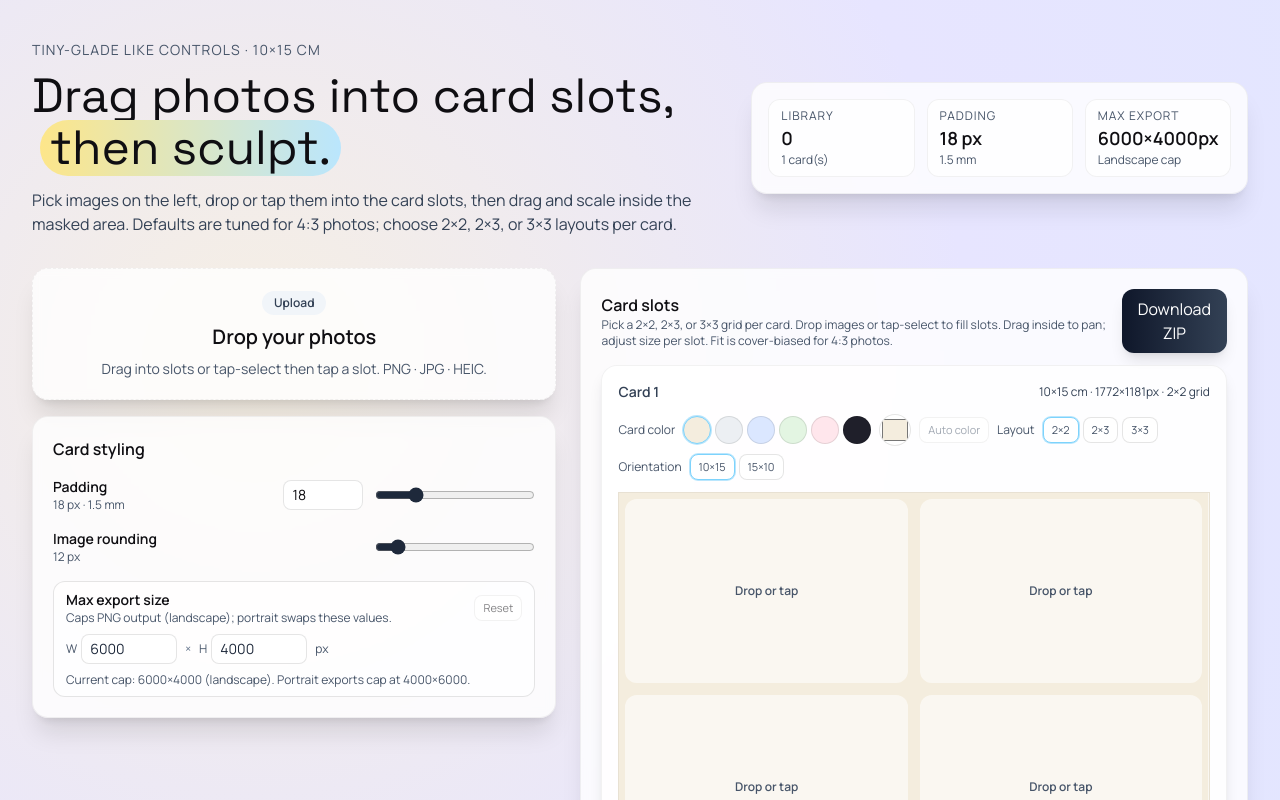
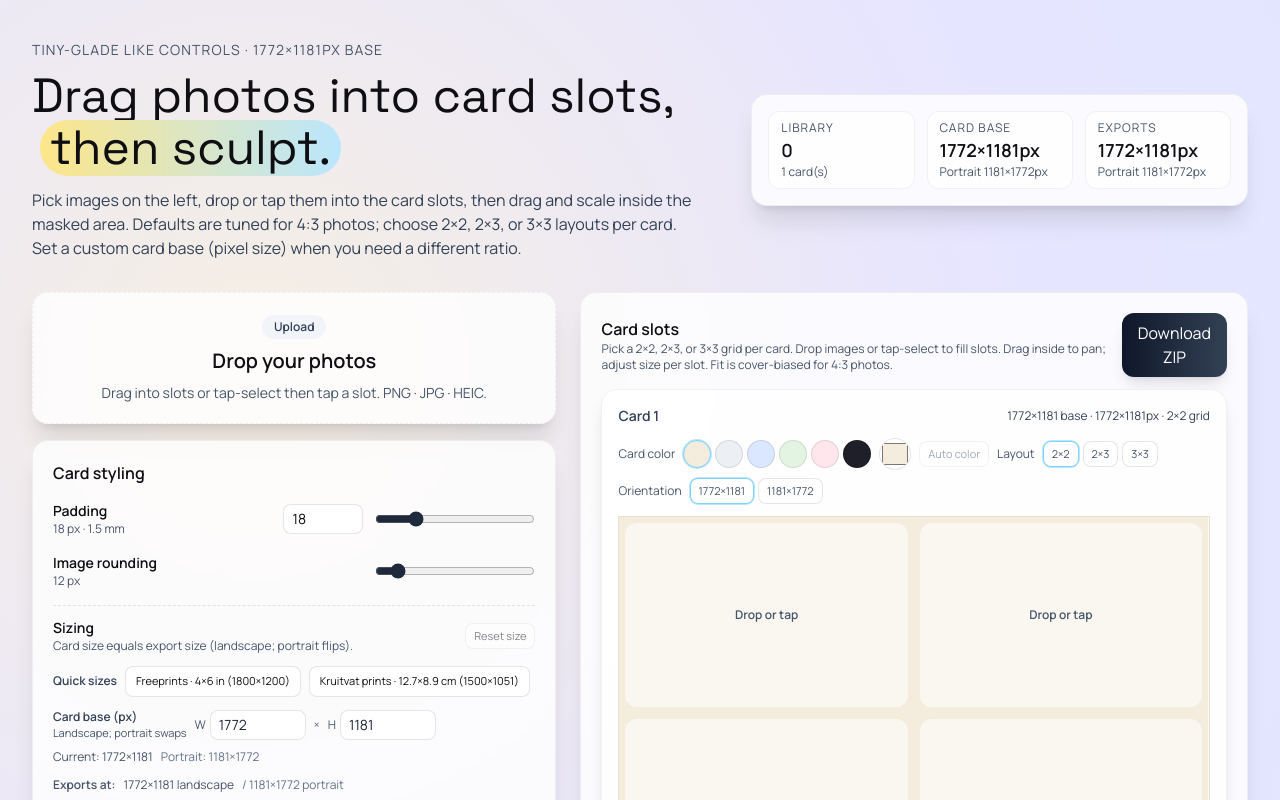
Before and after one commit to Nickdev8/freeprintsplitter, a React (Vite) app in the folder app/: page / in a window 1280 px wide. Shown: the top 800 px of the page. Built offline with nearby package versions, Linux system fonts and the light colour scheme.

Commit message:
added in fixed size options

```diff
--- a/app/src/App.tsx
+++ b/app/src/App.tsx
@@ -40,9 +40,21 @@ const MAX_CARD_SCALE = 4;
 const DEFAULT_PADDING = 18;
 const DEFAULT_PADDING_COLOR = "#f4edde";
 const DEFAULT_ROUNDING = 12;
-const DEFAULT_MAX_EXPORT_SIZE: ExportSize = { width: 6000, height: 4000 };
-const MIN_EXPORT_SIZE = 500;
-const MAX_EXPORT_SIZE = 12000;
+const DEFAULT_BASE_CARD_SIZE: ExportSize = {
+  width: Math.round((CM_WIDTH / 2.54) * DPI),
+  height: Math.round((CM_HEIGHT / 2.54) * DPI)
+};
+const PRESET_BASE_SIZES: { label: string; description: string; width: number; height: number }[] = [
+  { label: "Freeprints", description: "4×6 in", width: 1800, height: 1200 },
+  {
+    label: "Kruitvat prints",
+    description: "12.7×8.9 cm",
+    width: Math.round((12.7 / 2.54) * DPI),
+    height: Math.round((8.9 / 2.54) * DPI)
+  }
+];
+const MIN_BASE_SIZE = 300;
+const MAX_BASE_SIZE = 12000;
 
 type LayoutKey = "2x2" | "2x3" | "3x3";
 type LayoutPreset = {
@@ -73,17 +85,13 @@ const colorPresets = [
 
 const buildId = () => Math.random().toString(36).slice(2);
 
-const LANDSCAPE_SIZE = {
-  width: Math.round((CM_WIDTH / 2.54) * DPI),
-  height: Math.round((CM_HEIGHT / 2.54) * DPI)
+const getSizeForOrientation = (orientation: "landscape" | "portrait", baseSize: ExportSize) =>
+  orientation === "landscape"
+    ? baseSize
+    : {
+        width: baseSize.height,
+        height: baseSize.width
       };
-const PORTRAIT_SIZE = {
-  width: LANDSCAPE_SIZE.height,
-  height: LANDSCAPE_SIZE.width
-};
-
-const getSizeForOrientation = (orientation: "landscape" | "portrait") =>
-  orientation === "landscape" ? LANDSCAPE_SIZE : PORTRAIT_SIZE;
 
 const getMaxSizeForOrientation = (maxSize: ExportSize, orientation: "landscape" | "portrait") =>
   orientation === "landscape"
@@ -95,10 +103,10 @@ const getMaxSizeForOrientation = (maxSize: ExportSize, orientation: "landscape"
 
 const clamp = (val: number, min: number, max: number) => Math.min(max, Math.max(min, val));
 
-function getCardScale(card: Card, padding: number) {
-  const baseSize = getSizeForOrientation(card.orientation);
+function getCardScale(card: Card, padding: number, baseSize: ExportSize) {
+  const baseSizeForOrientation = getSizeForOrientation(card.orientation, baseSize);
   const layout = getLayout(card.layout);
-  const metrics = getSlotMetrics(0, baseSize, padding, layout);
+  const metrics = getSlotMetrics(0, baseSizeForOrientation, padding, layout);
   const innerW = metrics.innerW;
   const innerH = metrics.innerH;
   let maxW = 0;
@@ -114,9 +122,14 @@ function getCardScale(card: Card, padding: number) {
   return clamp(scaleNeeded, 1, MAX_CARD_SCALE);
 }
 
-function getScaledCardSize(card: Card, padding: number, maxSize: ExportSize = DEFAULT_MAX_EXPORT_SIZE) {
-  const base = getSizeForOrientation(card.orientation);
-  const scale = getCardScale(card, padding);
+function getScaledCardSize(
+  card: Card,
+  padding: number,
+  maxSize: ExportSize,
+  baseSize: ExportSize = DEFAULT_BASE_CARD_SIZE
+) {
+  const base = getSizeForOrientation(card.orientation, baseSize);
+  const scale = getCardScale(card, padding, baseSize);
   const maxForOrientation = getMaxSizeForOrientation(maxSize, card.orientation);
   const maxWidthScale = maxForOrientation.width > 0 ? maxForOrientation.width / base.width : Infinity;
   const maxHeightScale = maxForOrientation.height > 0 ? maxForOrientation.height / base.height : Infinity;
@@ -324,7 +337,7 @@ function App() {
   const [cards, setCards] = useState<Card[]>([createEmptyCard()]);
   const [padding, setPadding] = useState(DEFAULT_PADDING);
   const [rounding, setRounding] = useState(DEFAULT_ROUNDING);
-  const [maxExportSize, setMaxExportSize] = useState<ExportSize>({ ...DEFAULT_MAX_EXPORT_SIZE });
+  const [baseCardSize, setBaseCardSize] = useState<ExportSize>({ ...DEFAULT_BASE_CARD_SIZE });
   const [hovering, setHovering] = useState(false);
   const [selectedImageId, setSelectedImageId] = useState<string | null>(null);
   const [isFilling, setIsFilling] = useState(false);
@@ -351,14 +364,19 @@ function App() {
     []
   );
 
-  const setMaxExportDimension = (key: keyof ExportSize, value: number) => {
+  const setBaseCardDimension = (key: keyof ExportSize, value: number) => {
     const numeric = Number(value);
-    const safeValue = Number.isFinite(numeric) ? numeric : DEFAULT_MAX_EXPORT_SIZE[key];
-    const clamped = clamp(Math.round(safeValue), MIN_EXPORT_SIZE, MAX_EXPORT_SIZE);
-    setMaxExportSize((prev) => ({ ...prev, [key]: clamped }));
+    const safeValue = Number.isFinite(numeric) ? numeric : DEFAULT_BASE_CARD_SIZE[key];
+    const clamped = clamp(Math.round(safeValue), MIN_BASE_SIZE, MAX_BASE_SIZE);
+    setBaseCardSize((prev) => ({ ...prev, [key]: clamped }));
   };
 
-  const resetMaxExportSize = () => setMaxExportSize({ ...DEFAULT_MAX_EXPORT_SIZE });
+  const resetBaseCardSize = () => setBaseCardSize({ ...DEFAULT_BASE_CARD_SIZE });
+  const applyBasePreset = (width: number, height: number) => {
+    const w = clamp(Math.round(width), MIN_BASE_SIZE, MAX_BASE_SIZE);
+    const h = clamp(Math.round(height), MIN_BASE_SIZE, MAX_BASE_SIZE);
+    setBaseCardSize({ width: w, height: h });
+  };
 
   const handleFiles = async (files: FileList | null) => {
     if (!files?.length) return;
@@ -443,7 +461,7 @@ function App() {
 
       const resolveMetrics = (card: Card, slotIndex: number) => {
         const layout = getLayout(card.layout);
-        const size = getSizeForOrientation(card.orientation);
+        const size = getSizeForOrientation(card.orientation, baseCardSize);
         return getSlotMetrics(slotIndex, size, padding, layout);
       };
 
@@ -486,7 +504,9 @@ function App() {
   };
 
   const paddingInMm = (padding / DPI) * 25.4;
-  const exportSizeLabel = formatSize(maxExportSize.width, maxExportSize.height);
+  const exportSizeLabel = formatSize(baseCardSize.width, baseCardSize.height);
+  const baseSizeLabel = formatSize(baseCardSize.width, baseCardSize.height);
+  const portraitBaseLabel = formatSize(baseCardSize.height, baseCardSize.width);
   const resetStyling = () => {
     setPadding(DEFAULT_PADDING);
     setRounding(DEFAULT_ROUNDING);
@@ -521,7 +541,7 @@ function App() {
   };
 
   const renderCardToBlob = async (card: Card): Promise<Blob | null> => {
-    const cardSize = getScaledCardSize(card, padding, maxExportSize);
+    const cardSize = getScaledCardSize(card, padding, baseCardSize, baseCardSize);
     const scaledPadding = padding * cardSize.scale;
     const layout = getLayout(card.layout);
     const canvas = document.createElement("canvas");
@@ -591,31 +611,12 @@ function App() {
     URL.revokeObjectURL(url);
   };
 
-  const controlBlock = [
-    {
-      label: "Padding",
-      value: padding,
-      description: `${padding.toFixed(0)} px · ${paddingInMm.toFixed(1)} mm`,
-      min: 0,
-      max: 80,
-      onChange: (v: number) => setPadding(v)
-    },
-    {
-      label: "Image rounding",
-      value: rounding,
-      description: `${rounding.toFixed(0)} px`,
-      min: 0,
-      max: 120,
-      onChange: (v: number) => setRounding(v)
-    },
-  ];
-
   return (
     <div className="max-w-screen-xl mx-auto px-4 md:px-8 py-10 space-y-8 text-ink">
       <header className="grid lg:grid-cols-[1.4fr,1fr] gap-6 items-center">
         <div className="space-y-3">
           <p className="uppercase tracking-[0.08em] text-sm text-slate-600">
-            Tiny-glade like controls · 10×15 cm
+            Tiny-glade like controls · {baseSizeLabel}px base
           </p>
           <h1 className="text-3xl sm:text-4xl lg:text-5xl font-display leading-tight">
             Drag photos into card slots,
@@ -626,16 +627,17 @@ function App() {
           <p className="text-slate-700 max-w-2xl">
             Pick images on the left, drop or tap them into the card slots, then drag and scale inside
             the masked area. Defaults are tuned for 4:3 photos; choose 2×2, 2×3, or 3×3 layouts per card.
+            Set a custom card base (pixel size) when you need a different ratio.
           </p>
         </div>
         <div className="grid grid-cols-3 gap-3 glass rounded-2xl p-4">
           <Stat label="Library" primary={`${images.length}`} secondary={`${cards.length} card(s)`} />
           <Stat
-            label="Padding"
-            primary={`${padding.toFixed(0)} px`}
-            secondary={`${paddingInMm.toFixed(1)} mm`}
+            label="Card base"
+            primary={`${baseSizeLabel}px`}
+            secondary={`Portrait ${portraitBaseLabel}px`}
           />
-          <Stat label="Max export" primary={`${exportSizeLabel}px`} secondary="Landscape cap" />
+          <Stat label="Exports" primary={`${exportSizeLabel}px`} secondary={`Portrait ${portraitBaseLabel}px`} />
         </div>
       </header>
 
@@ -692,37 +694,56 @@ function App() {
                 onChange={(v) => setRounding(v)}
                 onReset={rounding !== DEFAULT_ROUNDING ? () => setRounding(DEFAULT_ROUNDING) : undefined}
               />
-              <div className="rounded-xl border border-black/10 bg-white/70 px-3 py-2 flex flex-col gap-2">
-                <div className="flex items-center justify-between gap-3">
+              <div className="space-y-3 pt-3 border-t border-dashed border-black/10">
+                <div className="flex flex-col sm:flex-row sm:items-center sm:justify-between gap-2">
                   <div>
-                    <p className="text-sm font-semibold">Max export size</p>
-                    <p className="text-xs text-slate-600">
-                      Caps PNG output (landscape); portrait swaps these values.
-                    </p>
+                    <p className="text-sm font-semibold">Sizing</p>
+                    <p className="text-xs text-slate-600">Card size equals export size (landscape; portrait flips).</p>
                   </div>
                   <button
                     className="px-2 py-1 text-[11px] rounded-lg border border-black/10 bg-white disabled:opacity-50"
-                    onClick={resetMaxExportSize}
+                    onClick={resetBaseCardSize}
                     disabled={
-                      maxExportSize.width === DEFAULT_MAX_EXPORT_SIZE.width &&
-                      maxExportSize.height === DEFAULT_MAX_EXPORT_SIZE.height
+                      baseCardSize.width === DEFAULT_BASE_CARD_SIZE.width &&
+                      baseCardSize.height === DEFAULT_BASE_CARD_SIZE.height
                     }
                   >
-                    Reset
+                    Reset size
                   </button>
                 </div>
-                <div className="flex items-center gap-2">
+                <div className="flex flex-wrap items-center gap-2">
+                  <span className="text-xs font-semibold text-slate-700">Quick sizes</span>
+                  {PRESET_BASE_SIZES.map((preset) => (
+                    <button
+                      key={preset.label}
+                      className={`px-2.5 py-1.5 text-[11px] rounded-lg border ${
+                        baseCardSize.width === preset.width && baseCardSize.height === preset.height
+                          ? "border-sky-300 bg-white ring-1 ring-sky-200"
+                          : "border-black/10 bg-white/80"
+                      }`}
+                      onClick={() => applyBasePreset(preset.width, preset.height)}
+                      title={preset.description}
+                    >
+                      {preset.label} · {preset.description} ({formatSize(preset.width, preset.height)})
+                    </button>
+                  ))}
+                </div>
+                <div className="flex items-center gap-2 flex-wrap">
+                  <div className="min-w-[120px]">
+                    <p className="text-xs font-semibold text-slate-700">Card base (px)</p>
+                    <p className="text-[11px] text-slate-600">Landscape; portrait swaps</p>
+                  </div>
                   <label className="flex items-center gap-1 text-xs text-slate-600">
                     W
                     <input
                       type="number"
-                      min={MIN_EXPORT_SIZE}
-                      max={MAX_EXPORT_SIZE}
+                      min={MIN_BASE_SIZE}
+                      max={MAX_BASE_SIZE}
                       step={50}
-                      value={maxExportSize.width}
-                      onChange={(e) => setMaxExportDimension("width", Number(e.target.value))}
+                      value={baseCardSize.width}
+                      onChange={(e) => setBaseCardDimension("width", Number(e.target.value))}
                       className="w-24 rounded-lg border border-black/10 px-2 py-1 text-sm text-slate-800"
-                      aria-label="Max export width"
+                      aria-label="Base card width"
                     />
                   </label>
                   <span className="text-xs text-slate-500">×</span>
@@ -730,21 +751,23 @@ function App() {
                     H
                     <input
                       type="number"
-                      min={MIN_EXPORT_SIZE}
-                      max={MAX_EXPORT_SIZE}
+                      min={MIN_BASE_SIZE}
+                      max={MAX_BASE_SIZE}
                       step={50}
-                      value={maxExportSize.height}
-                      onChange={(e) => setMaxExportDimension("height", Number(e.target.value))}
+                      value={baseCardSize.height}
+                      onChange={(e) => setBaseCardDimension("height", Number(e.target.value))}
                       className="w-24 rounded-lg border border-black/10 px-2 py-1 text-sm text-slate-800"
-                      aria-label="Max export height"
+                      aria-label="Base card height"
                     />
                   </label>
-                  <span className="text-xs text-slate-600">px</span>
+                  <span className="text-xs text-slate-600">Current: {baseSizeLabel}</span>
+                  <span className="text-xs text-slate-500">Portrait: {portraitBaseLabel}</span>
                 </div>
-                <p className="text-xs text-slate-600">
-                  Current cap: {exportSizeLabel} (landscape). Portrait exports cap at{" "}
-                  {formatSize(maxExportSize.height, maxExportSize.width)}.
-                </p>
+                <div className="flex items-center gap-2 text-xs text-slate-600">
+                  <span className="font-semibold">Exports at:</span>
+                  <span>{exportSizeLabel} landscape</span>
+                  <span className="text-slate-500">/ {portraitBaseLabel} portrait</span>
+                </div>
               </div>
             </div>
           </div>
@@ -843,6 +866,7 @@ function App() {
           <CardStack
             padding={padding}
             rounding={rounding}
+            baseCardSize={baseCardSize}
             cards={cards}
             selectedImageId={selectedImageId}
             selectedImage={images.find((img) => img.id === selectedImageId) || null}
@@ -857,7 +881,6 @@ function App() {
             onCardColorChange={setCardColor}
             onCardLayoutChange={setCardLayout}
             onCardOrientationChange={setCardOrientation}
-            maxExportSize={maxExportSize}
             totalCards={cards.length}
           />
           </div>
@@ -882,7 +905,9 @@ function App() {
         </div>
         <div className="grid sm:grid-cols-2 lg:grid-cols-3 gap-3">
           {cards.map((card, index) => {
-            const cardSize = getScaledCardSize(card, padding, maxExportSize);
+            const cardSize = getScaledCardSize(card, padding, baseCardSize, baseCardSize);
+            const baseForOrientation = getSizeForOrientation(card.orientation, baseCardSize);
+            const baseLabel = formatSize(baseForOrientation.width, baseForOrientation.height);
             return (
               <div
                 key={`gallery-${card.id}`}
@@ -891,16 +916,18 @@ function App() {
                 <div className="flex items-center justify-between text-xs text-slate-600">
                   <span className="font-semibold">Card {index + 1}</span>
                   <span>
-                    {card.orientation === "landscape" ? "10×15" : "15×10"} · {cardSize.width}×
-                    {cardSize.height}px
+                    {baseLabel} · {cardSize.width}×{cardSize.height}px
                   </span>
                 </div>
-                <div className="w-full aspect-[3/2] rounded-lg overflow-hidden border border-black/10 bg-white">
+                <div
+                  className="w-full rounded-lg overflow-hidden border border-black/10 bg-white"
+                  style={{ aspectRatio: `${cardSize.width} / ${cardSize.height}` }}
+                >
                   <CardThumbnail
                     card={card}
                     padding={padding}
                     rounding={rounding}
-                    maxExportSize={maxExportSize}
+                    baseCardSize={baseCardSize}
                   />
                 </div>
                 <button
@@ -985,6 +1012,7 @@ type CardStackProps = {
   cards: Card[];
   padding: number;
   rounding: number;
+  baseCardSize: ExportSize;
   selectedImageId: string | null;
   selectedImage: LoadedImage | null;
   onPlaceImage: (cardId: string, slotId: string, imageId: string) => void;
@@ -996,7 +1024,6 @@ type CardStackProps = {
   onCardColorChange: (cardId: string, value: string) => void;
   onCardLayoutChange: (cardId: string, layout: LayoutKey) => void;
   onCardOrientationChange: (cardId: string, orientation: "landscape" | "portrait") => void;
-  maxExportSize: ExportSize;
   totalCards: number;
 };
 
@@ -1004,6 +1031,7 @@ function CardStack({
   cards,
   padding,
   rounding,
+  baseCardSize,
   selectedImageId,
   selectedImage,
   onPlaceImage,
@@ -1015,7 +1043,6 @@ function CardStack({
   onCardColorChange,
   onCardLayoutChange,
   onCardOrientationChange,
-  maxExportSize,
   totalCards
 }: CardStackProps) {
   return (
@@ -1041,10 +1068,15 @@ function CardStack({
           onCardColorChange={onCardColorChange}
           onCardLayoutChange={onCardLayoutChange}
           onCardOrientationChange={onCardOrientationChange}
-          maxExportSize={maxExportSize}
+          baseCardSize={baseCardSize}
         />
       ))}
-      <AddCardButton onAdd={onAddCard} size={LANDSCAPE_SIZE} rounding={rounding} paddingColor={DEFAULT_PADDING_COLOR} />
+      <AddCardButton
+        onAdd={onAddCard}
+        size={baseCardSize}
+        rounding={rounding}
+        paddingColor={DEFAULT_PADDING_COLOR}
+      />
     </div>
   );
 }
@@ -1065,7 +1097,7 @@ type CardEditorProps = {
   onCardColorChange: (cardId: string, value: string) => void;
   onCardLayoutChange: (cardId: string, layout: LayoutKey) => void;
   onCardOrientationChange: (cardId: string, orientation: "landscape" | "portrait") => void;
-  maxExportSize: ExportSize;
+  baseCardSize: ExportSize;
 };
 
 function CardEditor({
@@ -1073,6 +1105,7 @@ function CardEditor({
   index,
   padding,
   rounding,
+  baseCardSize,
   selectedImageId,
   selectedImage,
   onPlaceImage,
@@ -1083,7 +1116,6 @@ function CardEditor({
   onCardColorChange,
   onCardLayoutChange,
   onCardOrientationChange,
-  maxExportSize,
   totalCards
 }: CardEditorProps) {
   const containerRef = useRef<HTMLDivElement | null>(null);
@@ -1105,7 +1137,9 @@ function CardEditor({
     return () => observer.disconnect();
   }, []);
 
-  const cardSize = getScaledCardSize(card, padding, maxExportSize);
+  const cardSize = getScaledCardSize(card, padding, baseCardSize, baseCardSize);
+  const baseForOrientation = getSizeForOrientation(card.orientation, baseCardSize);
+  const baseLabel = formatSize(baseForOrientation.width, baseForOrientation.height);
   const scaledPadding = padding * cardSize.scale;
   const layout = getLayout(card.layout);
   const scaleX = bounds.width ? bounds.width / cardSize.width : 1;
@@ -1126,8 +1160,7 @@ function CardEditor({
         <span className="font-semibold">Card {index + 1}</span>
         <div className="flex items-center gap-2">
           <span className="text-xs">
-            {card.orientation === "landscape" ? "10×15 cm" : "15×10 cm"} · {cardSize.width}×
-            {cardSize.height}px · {layout.label} grid
+            {baseLabel} base · {cardSize.width}×{cardSize.height}px · {layout.label} grid
           </span>
           {index > 0 && (
             <button
@@ -1196,7 +1229,12 @@ function CardEditor({
         <div className="flex items-center gap-2">
           <span className="text-xs text-slate-600">Orientation</span>
           <div className="flex gap-1">
-            {(["landscape", "portrait"] as const).map((o) => (
+            {(["landscape", "portrait"] as const).map((o) => {
+              const label = formatSize(
+                o === "landscape" ? baseCardSize.width : baseCardSize.height,
+                o === "landscape" ? baseCardSize.height : baseCardSize.width
+              );
+              return (
                 <button
                   key={o}
                   className={`px-2 py-1 text-[11px] rounded-lg border ${
@@ -1206,9 +1244,10 @@ function CardEditor({
                   }`}
                   onClick={() => onCardOrientationChange(card.id, o)}
                 >
-                {o === "landscape" ? "10×15" : "15×10"}
+                  {label}
                 </button>
-            ))}
+              );
+            })}
           </div>
         </div>
       </div>
@@ -1413,11 +1452,11 @@ type CardThumbnailProps = {
   card: Card;
   padding: number;
   rounding: number;
-  maxExportSize: ExportSize;
+  baseCardSize: ExportSize;
 };
 
-function CardThumbnail({ card, padding, rounding, maxExportSize }: CardThumbnailProps) {
-  const cardSize = getScaledCardSize(card, padding, maxExportSize);
+function CardThumbnail({ card, padding, rounding, baseCardSize }: CardThumbnailProps) {
+  const cardSize = getScaledCardSize(card, padding, baseCardSize, baseCardSize);
   const scaledPadding = padding * cardSize.scale;
   const layout = getLayout(card.layout);
   const canvasRef = useRef<HTMLCanvasElement | null>(null);
```
Lines whose indentation alone changed are shown as unchanged.
